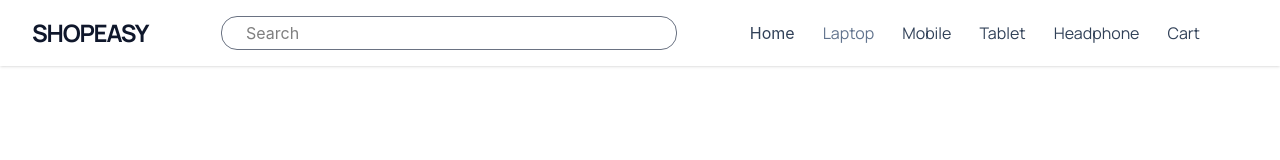
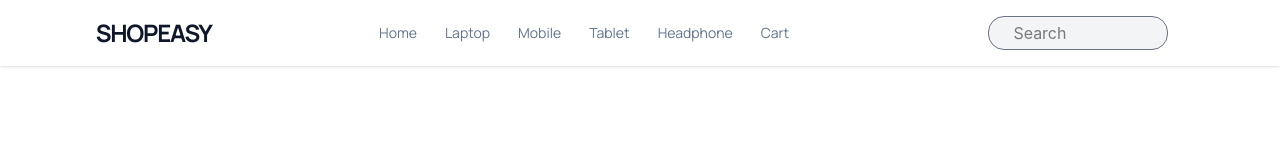
Before and after one commit to kashaf009/ShopEasy, a React (Vite) app: page / in a window 1280 px wide. Shown: the top 160 px of the page. Built offline with nearby package versions, Linux system fonts and the light colour scheme.

Commit message:
updated navbar ui

```diff
--- a/src/components/Nav.jsx
+++ b/src/components/Nav.jsx
@@ -3,36 +3,40 @@ import "@fontsource/manrope";
 
 const Nav = () => {
   return (
-    <div className=" pl-8 pt-4 pr-12 blackfrop-blur-xl items-center flex gap-10 justify-between pb-4 shadow-sm">
+    <div className=" pl-8 pt-4 pr-12 blackfrop-blur-xl items-center flex gap-10 justify-around pb-4 shadow-sm">
       {/* <img src="/img/shopEasy.png" alt="logo" className="w-40" /> */}
       <p className="font-['manrope'] font-bold text-slate-900 tracking-tighter text-2xl">
         SHOPEASY
       </p>
-      <label className="border-gray-500 border  rounded-2xl w-[38%] p-1">
+
+      <ul className="mr-8 flex gap-7  list-none cursor-pointer  ">
+        <li className="hover:text-black text-sm  text-slate-500 font-['manrope'] ">
+          Home
+        </li>
+        <li className="hover:text-black text-sm font-['manrope'] text-slate-500">
+          Laptop
+        </li>
+        <li className="hover:text-black text-sm font-['manrope'] text-slate-500">
+          Mobile
+        </li>
+        <li className="hover:text-black text-sm font-['manrope'] text-slate-500">
+          Tablet
+        </li>
+        <li className="hover:text-black text-sm font-['manrope'] text-slate-500">
+          Headphone
+        </li>
+        <li className="hover:text-black text-sm font-['manrope'] text-slate-500">
+          Cart
+        </li>
+      </ul>
+
+      <label className="border-gray-500 border bg-gray-100 rounded-2xl w-[15%] p-1">
         <input
-          className="rounded-2xl w-[95%] pl-5 outline-none"
+          className="rounded-2xl w-[80%] bg-gra pl-5 outline-none"
           type="text"
           placeholder="Search"
         />
       </label>
-      <ul className="mr-8 flex gap-7  list-none cursor-pointer  ">
-        <li className="hover:text-cyan-700 text-slate-700">Home</li>
-        <li className="hover:text-cyan-700 font-['manrope'] text-slate-500">
-          Laptop
-        </li>
-        <li className="hover:text-cyan-700 font-['manrope'] text-slate-700">
-          Mobile
-        </li>
-        <li className="hover:text-cyan-700 font-['manrope'] text-slate-700">
-          Tablet
-        </li>
-        <li className="hover:text-cyan-700 font-['manrope'] text-slate-700">
-          Headphone
-        </li>
-        <li className="hover:text-cyan-700 font-['manrope'] text-slate-700">
-          Cart
-        </li>
-      </ul>
     </div>
   );
 };
```
